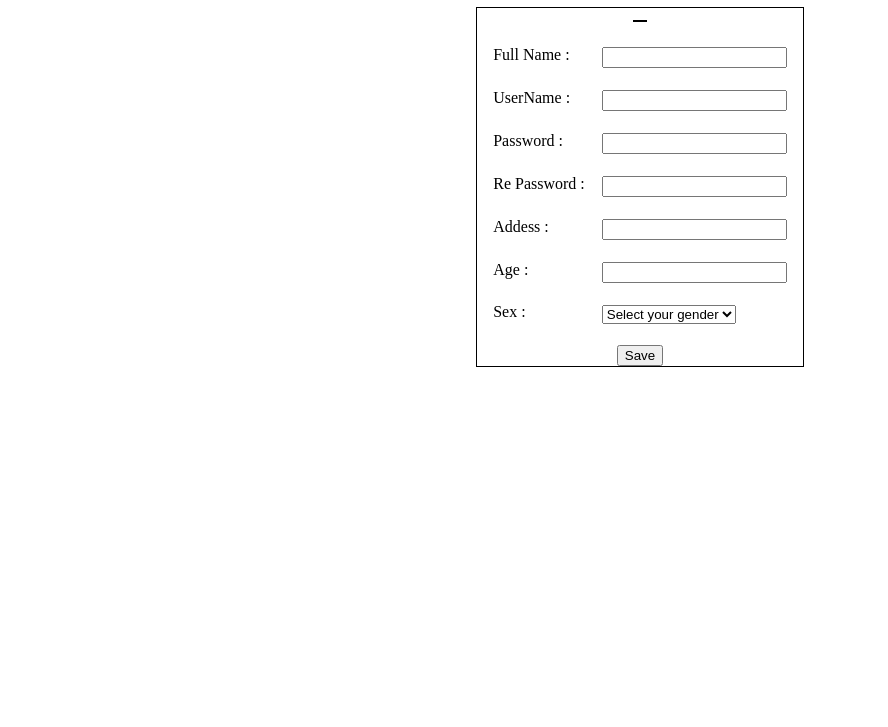
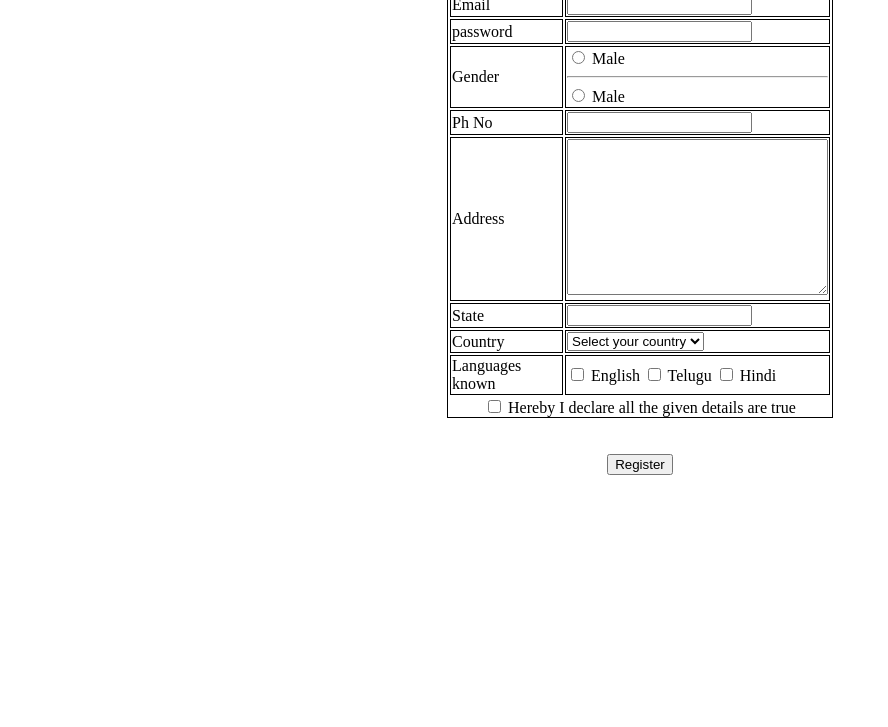
Before and after one commit to Hajarath21/MERN-full-stack, a plain HTML site: page HTMLtask5.html in a window 1280 px wide. Shown: the part 73-800 px from the top of the page, without its empty margins (0-888 px from the left). Drawn offline with Linux system fonts and the light colour scheme.

Commit message:
Update HTMLtask5.html

```diff
--- a/HTMLtask5.html
+++ b/HTMLtask5.html
@@ -3,88 +3,103 @@
 <head>
     <meta charset="UTF-8">
     <meta name="viewport" content="width=device-width, initial-scale=1.0">
-    <title>Task 4</title>
+    <title>Task 5</title>
 </head>
 <body>
     <style>
-        input,
-        select {
-            margin-top: 5px;
-        }
-        div{
+        td {
             border: 1px solid black;
-            display: inline-block;
         }
 
+        #out {
+            width: 30vw;
+            border: 1px solid black;
+        }
+
+        table {
+            width: 30vw;
+        }
     </style>
-    <h1>task 4</h1>
     <center>
-        <div>
-            <table cellspacing="15">
-                <form action="#" method="get">
-                    <div>
+        <form action="" method="post">
+            <div id="out">
+                <div>
+                    <table>
                         <tr>
-                            <td><label for="name">Full Name : </label></td>
-                            <td><input class="r" type="text" name="name" /></td>
+                            <td><label for="firstName">First Name</label></td>
+                            <td><input type="text" name="firstName"></td>
                         </tr>
-                    </div>
-                    <div>
                         <tr>
-                            <td><label for="UserName">UserName : </label></td>
-                            <td><input class="r" type="text" name="UserName" /></td>
-
-
+                            <td><label for="lastName">Last Name</label></td>
+                            <td><input type="text" name="lastName"></td>
                         </tr>
-                    </div>
-                    <div>
                         <tr>
-                            <td> <label for="pass">Password : </label></td>
-                            <td><input class="r" type="password" name="pass" id="" /></td>
-
-
+                            <td><label for="email">Email</label></td>
+                            <td><input type="email" name="email"></td>
                         </tr>
-                    </div>
-                    <div>
                         <tr>
-                            <td> <label for="repass">Re Password : </label></td>
-                            <td><input class="r" type="password" name="repass" id="" /></td>
+                            <td><label for="pass">password</label></td>
+                            <td><input type="password" name="pass"></td>
                         </tr>
-
-
-                    </div>
-                    <div>
                         <tr>
-                            <td><label for="address">Addess :</label></td>
-                            <td><input class="r" type="text" name="addess" /></td>
+                            <td><label for="gender">Gender</label></td>
+                            <td>
+                                <input type="radio" name="gender" id="male" value="male" class="Gender">
+                                <label for="male">Male</label>
+                                <hr>
+                                <input type="radio" name="gender" id="Female" value="Female" class="Gender">
+                                <label for="male">Male</label>
+                            </td>
                         </tr>
-
-
-                    </div>
-                    <div>
                         <tr>
-                            <td><label for="age">Age :</label></td>
-                            <td> <input class="r" type="number" name="age" id="" /></td>
+                            <td><label for="phNo">Ph No</label></td>
+                            <td><input type="number" name="phNo" id=""></td>
                         </tr>
-                    </div>
-                    <div>
                         <tr>
-                            <td><label for="Sex">Sex :</label></td>
+                            <td><label for="address">Address</label></td>
+                            <td><textarea name="address" id="" cols="30" rows="10"></textarea></td>
+                        </tr>
+                        <tr>
+                            <td><label for="state">State</label></td>
+                            <td><input type="text" name="state"></td>
+                        </tr>
+                        <tr>
+                            <td><label for="country">Country</label></td>
                             <td>
-                                <select class="r" name="Sex" id="">
-                                    <option value="">Select your gender</option>
-                                    <option value="Male">Male</option>
-                                    <option value="Female">Female</option>
-                                    <option value="Others"></option>
+                                <select name="country" id="">
+                                    <option value="">Select your country</option>
+                                    <option value="india">India</option>
+                                    <option value="pakistan">pakistan</option>
+                                    <option value="nepal">Nepal</option>
+                                    <option value="sri lanka">Sri Lanka</option>
+                                    <option value="china">China</option>
                                 </select>
                             </td>
                         </tr>
-                    </div>
-            </table>
-            <input type="submit" value="Save">
-            </form>
-        </div>
+                        <tr>
+                            <td><label for="lang">Languages known</label></td>
+                            <td>
+                                <input type="checkbox" name="lang" id="english" value="English" class="language">
+                                <label for="english">English</label>
+                                <input type="checkbox" name="lang" id="telugu" value="telugu" class="language">
+                                <label for="telugu">Telugu</label>
+                                <input type="checkbox" name="lang" id="hindi" value="hindi" class="language">
+                                <label for="hindi">Hindi</label>
+                            </td>
+                        </tr>
+                    </table>
+                </div>
+
+                <div>
+                    <input type="checkbox" name="conformation" value="conformation" id="conformation">
+                    <label for="conformation">Hereby I declare all the given details are true</label>
+                </div>
+            </div>
+            <br><br>
+            <input type="submit" value="Register">
+
+        </form>
     </center>
-
 
 </body>
 </html>
```
